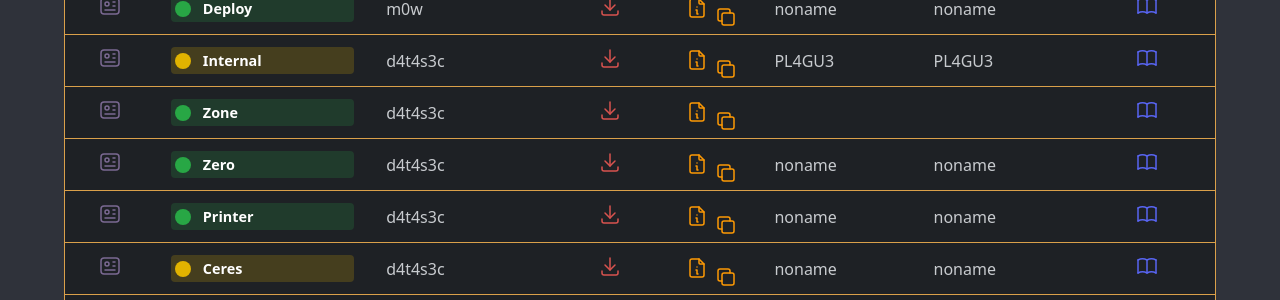
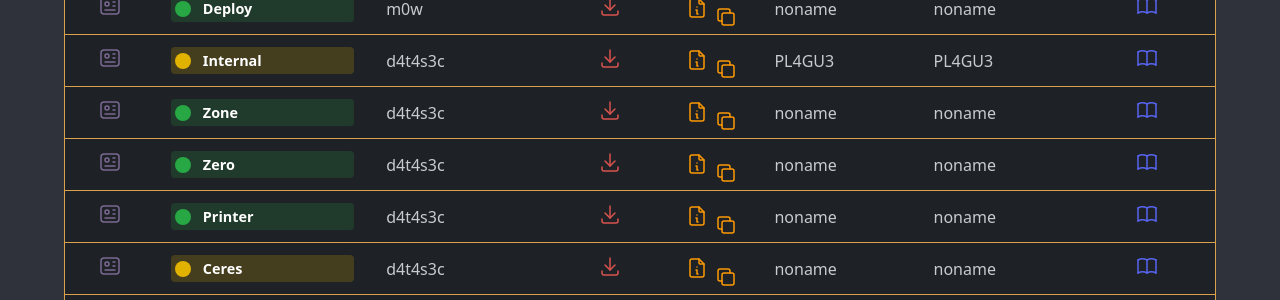
Before and after one commit to VulNyx/vulnyx, a Jekyll site: the page built from index.md, in a window 1280 px wide and 900 px high, scrolled down 1716 px. Shown: the part 158-458 px from the top of the window. Built offline with Jekyll 4.4.1, drawn with Linux system fonts in a browser that asks for light colours.

Commit message:
Update db.yml

```diff
--- a/_data/db.yml
+++ b/_data/db.yml
@@ -382,8 +382,8 @@ zone:
      - d4t4s3c
     url:
      - https://d4t4s3c.medium.com/vulnyx-zone-b4305c74d7f1
-  firstUser:
-  firstRoot:
+  firstUser: noname
+  firstRoot: noname
   release: 06 May 2023
   status: Retired
 internal:
```
